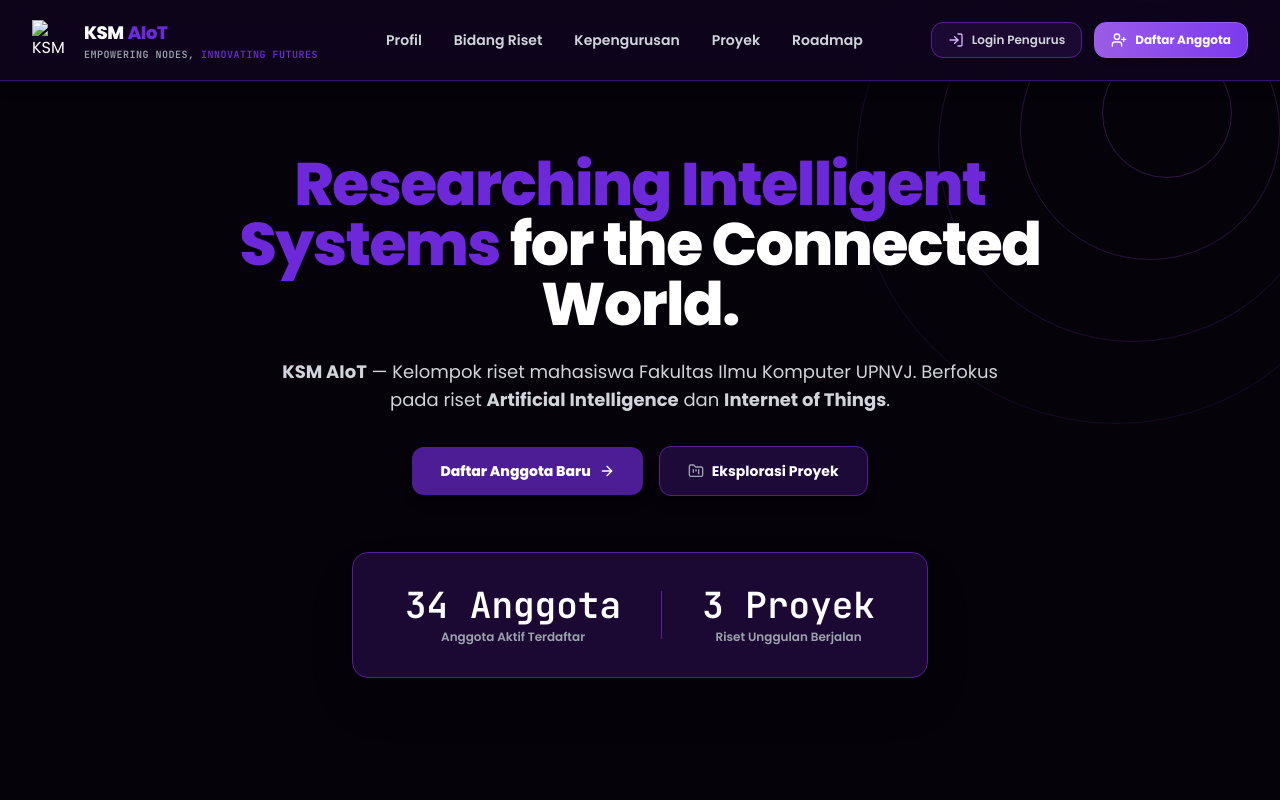
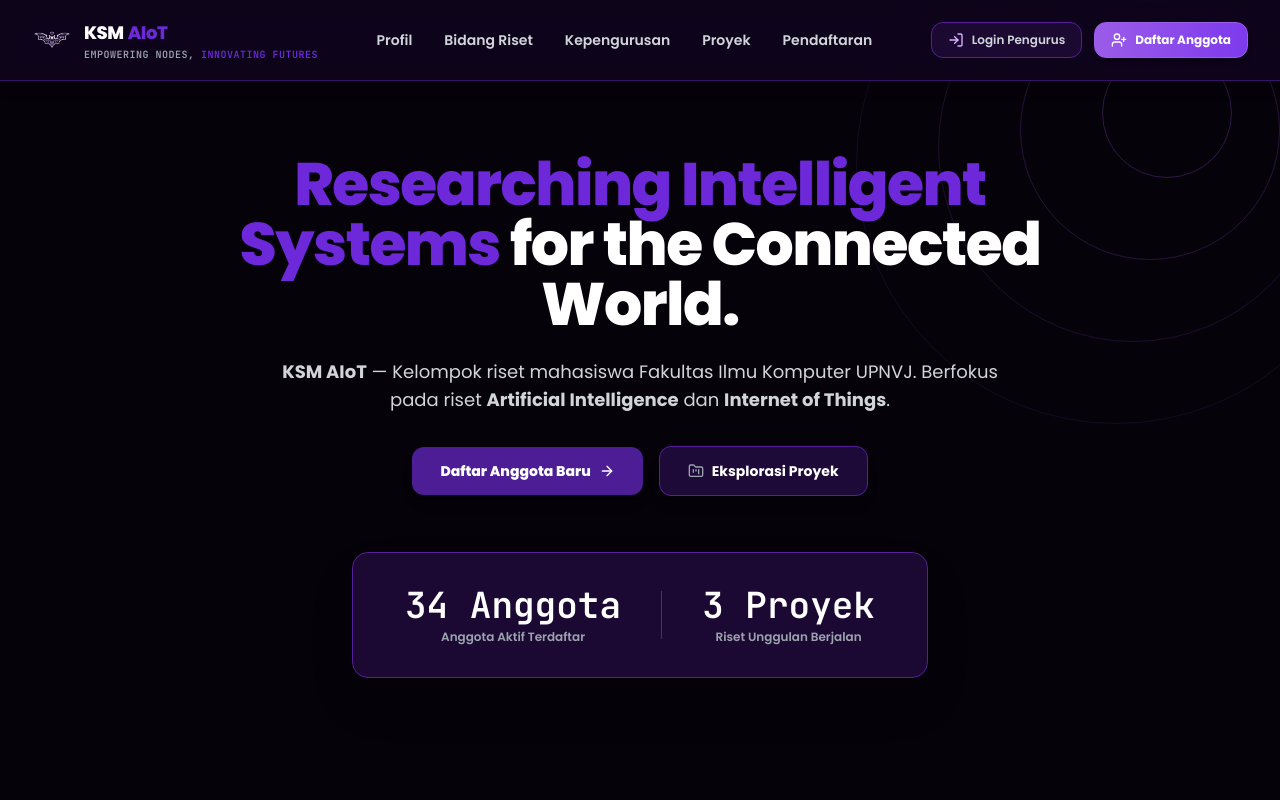
Before and after one commit to ksm-aiot-upnvj/orion-frontend, a website built with Vite: page index.html in a window 1280 px wide. Shown: the top 800 px of the page. Built offline with nearby package versions, Linux system fonts and the light colour scheme; no server answers; files whose address does not match are found by name.

Commit message:
fix(assets): update image paths to use absolute URLs for consistency

```diff
--- a/index.html
+++ b/index.html
@@ -34,7 +34,7 @@
       <!-- Brand Logo with UPNVJ & KSM AIoT Logos -->
       <a href="#" class="flex items-center space-x-3 group">
         <div class="flex items-center space-x-2 flex-shrink-0">
-          <img src="%BASE_URL%ksm-aiot-logo.png" alt="KSM AIoT Logo"
+          <img src="/ksm-aiot-logo.png" alt="KSM AIoT Logo"
             class="w-9 h-9 sm:w-10 sm:h-10 object-contain flex-shrink-0" />
         </div>
         <div class="flex flex-col">
@@ -53,7 +53,7 @@
         <a href="#research" class="hover:text-white transition-colors">Bidang Riset</a>
         <a href="#structure" class="hover:text-white transition-colors">Kepengurusan</a>
         <a href="#showcase" class="hover:text-white transition-colors">Proyek</a>
-        <a href="#roadmap" class="hover:text-white transition-colors">Roadmap</a>
+        <a href="#aio-join" class="hover:text-white transition-colors">Pendaftaran</a>
       </nav>
 
       <!-- Action Buttons -->
@@ -521,8 +521,8 @@
       <!-- Brand Info with UPNVJ & KSM AIoT Logos -->
       <div class="flex items-center space-x-3.5 text-center md:text-left">
         <div class="flex items-center space-x-2 flex-shrink-0">
-          <img src="%BASE_URL%Logo_UPNVJ.png" alt="Logo UPN 'Veteran' Jakarta" class="w-9 h-9 object-contain" />
-          <img src="%BASE_URL%ksm-aiot-logo.png" alt="KSM AIoT Logo" class="w-10 h-10 object-contain" />
+          <img src="/Logo_UPNVJ.png" alt="Logo UPN 'Veteran' Jakarta" class="w-9 h-9 object-contain" />
+          <img src="/ksm-aiot-logo.png" alt="KSM AIoT Logo" class="w-10 h-10 object-contain" />
         </div>
         <div>
           <span class="font-bold text-white text-sm">KSM AIoT UPNVJ</span>
--- a/vite.config.js
+++ b/vite.config.js
@@ -42,6 +42,7 @@ function cleanPageUrls() {
 
 export default defineConfig({
   base: BASE,
+  appType: 'mpa',
   plugins: [cleanPageUrls()],
   server: {
     port: 3000,
```
